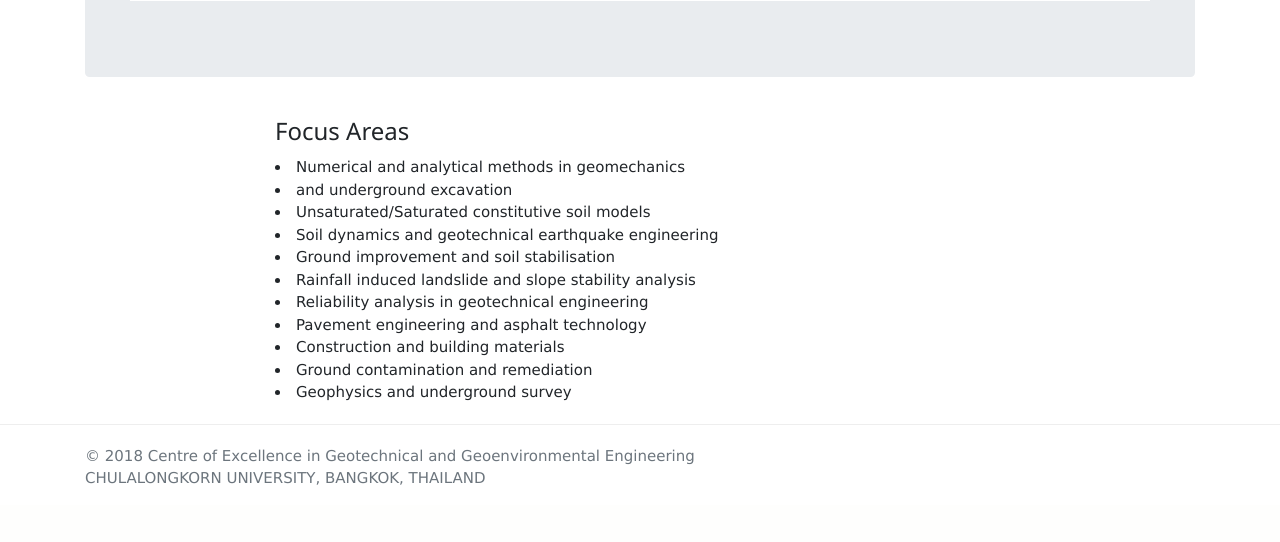
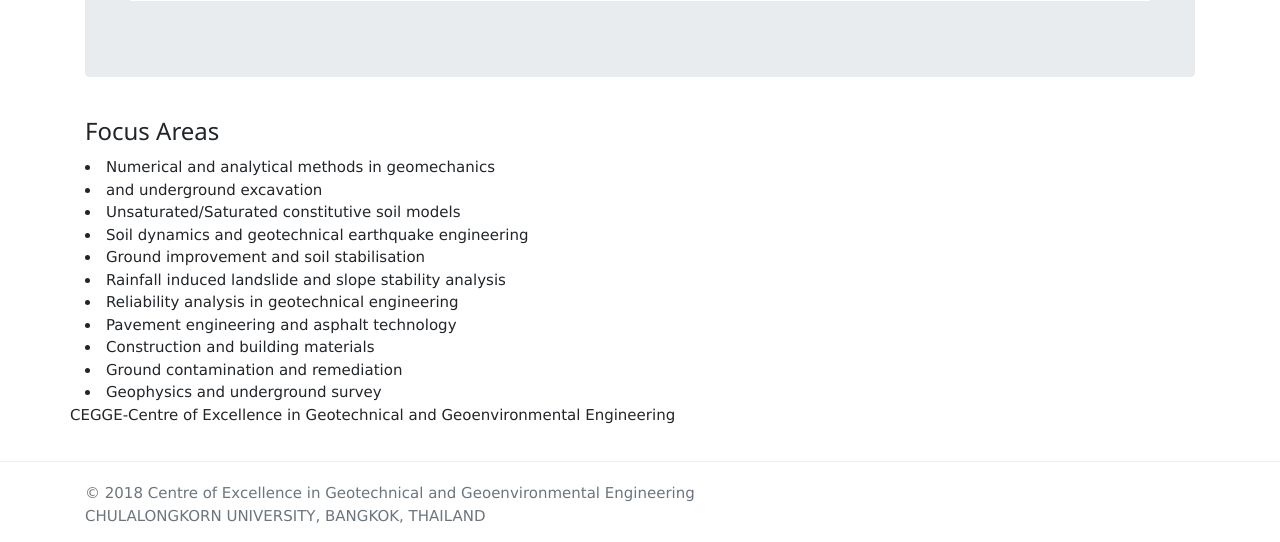
Before and after one commit to KamonratNg/cegge, a Django app: page / in a window 1280 px wide. Shown: the part 967-1509 px from the top of the page. Before the commit the page ends 1452 px from the top, so only its background shows below. Run offline with Django 3.2, Linux system fonts and the light colour scheme; some libraries are stand-ins or nearby versions.

Commit message:
add facebook

```diff
--- a/ceggelab/ce/template/ce/home.html
+++ b/ceggelab/ce/template/ce/home.html
@@ -69,10 +69,9 @@
 </div>
 
 <div class="row">
-    <div class="col-sm-2">
-    </div>
 
-    <div class="col-sm-10">
+
+    <div class="col-sm-6">
 
         <h3>Focus Areas</h3>
 
@@ -90,6 +89,28 @@
 
 
     </div>
+    <div class="col-sm-6; ">
+        <div class="fb-page" data-href="https://www.facebook.com/ceggechula/" data-tabs="timeline" data-width="500" data-height="500" data-small-header="true" data-adapt-container-width="true" data-hide-cover="true" data-show-facepile="false"><blockquote cite="https://www.facebook.com/ceggechula/" class="fb-xfbml-parse-ignore"><a href="https://www.facebook.com/ceggechula/">CEGGE-Centre of Excellence in Geotechnical and Geoenvironmental Engineering</a></blockquote></div>
+
+    </div>
 </div>
 </div>
+</div>
+
+
+<script>
+    window.fbAsyncInit = function() {
+      FB.init({
+        appId            : 'your-app-id',
+        autoLogAppEvents : true,
+        xfbml            : true,
+        version          : 'v9.0'
+      });
+    };
+  </script>
+  <script async defer crossorigin="anonymous" src="https://connect.facebook.net/en_US/sdk.js"></script>
+  <div id="fb-root"></div>
+<script async defer crossorigin="anonymous" src="https://connect.facebook.net/en_US/sdk.js#xfbml=1&version=v9.0" nonce="ws2IvhLe"></script>
+
+
 {% endblock %}
```
